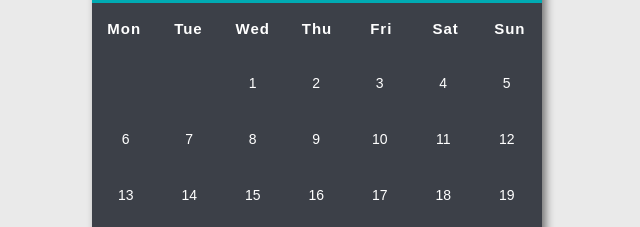
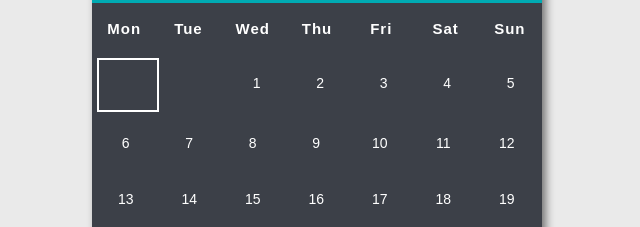
Before and after one commit to legit-develop/calender, a plain HTML site: page index.html in a window 1280 px wide. In both pictures the pointer is over the element 448 px from the left and 340 px from the top of the page. Shown: the part 257-484 px from the top of the page, 323-963 px from the left. Drawn offline with Linux system fonts and the light colour scheme.

Commit message:
add days div hover effect

```diff
--- a/style.css
+++ b/style.css
@@ -74,3 +74,8 @@ body {
   justify-content: center;
   align-items: center;
 }
+
+.days div:hover {
+  border: 2px solid #fff;
+  cursor: pointer;
+}
```
